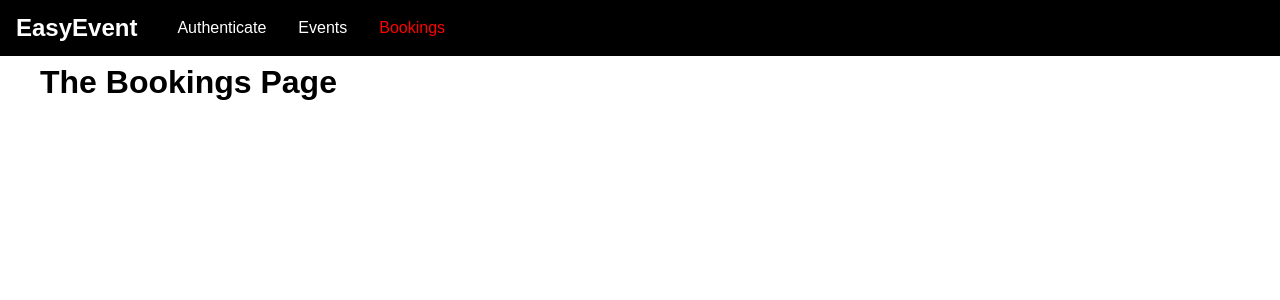
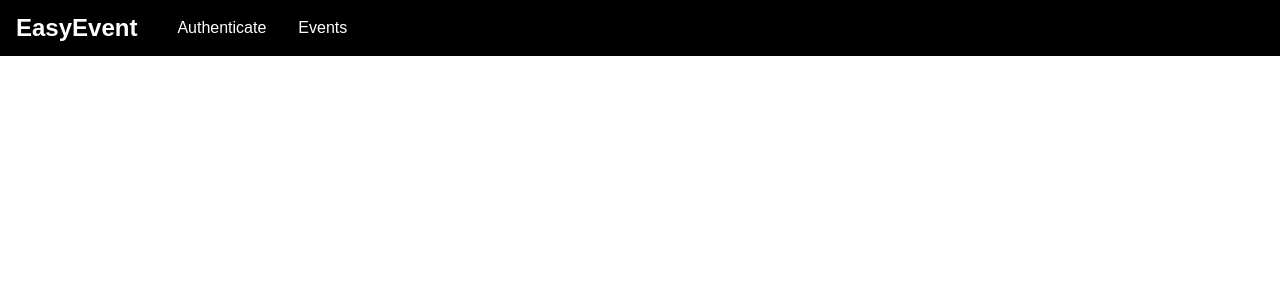
Before and after one commit to portugalcoin1/graphql-react-event-booking, a React (Create React App) app in the folder frontend/: page /bookings in a window 1280 px wide. Shown: the top 300 px of the page. Built offline with nearby package versions, Linux system fonts and the light colour scheme.

Commit message:
Permissions pages login

```diff
--- a/frontend/src/App.js
+++ b/frontend/src/App.js
@@ -5,23 +5,47 @@
 import BookingsPage from './pages/Bookings';
 import EventsPage from './pages/Events';
 import MainNavigation from './components/Navigation/MainNavigation';
+import AuthContext from './context/auth-context';
 
 import './App.css';
 
 class App extends Component {
+  state = {
+    token: null,
+    userId: null
+  }
+
+  login = (token, userId) => {
+    this.setState({ token: token, userId: userId });
+  };
+
+  logout = () => {
+    this.setState({ token: null, userId: null });
+  };
+
   render() {
     return (
       <BrowserRouter>
         <React.Fragment>
+          <AuthContext.Provider
+            value={{
+              token: this.state.token,
+              userId: this.state.userId,
+              login: this.login,
+              logout: this.logout
+            }}>
             <MainNavigation />
             <main className="main-content">
               <Switch>
-              <Redirect from="/" to="/auth" exact />
-              <Route path="/auth" component={AuthPage} />
+                {!this.state.token && <Redirect from="/" to="/auth" exact />}
+                {this.state.token && <Redirect from="/" to="/events" exact />}
+                {this.state.token && <Redirect from="/auth" to="/events" exact />}
+                {!this.state.token && <Route path="/auth" component={AuthPage} />}
                 <Route path="/events" component={EventsPage} />
-              <Route path="/bookings" component={BookingsPage} />
+                {this.state.token && <Route path="/bookings" component={BookingsPage} />}
               </Switch>
             </main>
+          </AuthContext.Provider>
         </React.Fragment>
       </BrowserRouter>
     );
--- a/frontend/src/components/Navigation/MainNavigation.js
+++ b/frontend/src/components/Navigation/MainNavigation.js
@@ -1,27 +1,34 @@
 import React from 'react';
 import { NavLink } from 'react-router-dom'; // pack para ancoras
 
+import AuthContext from '../../context/auth-context';
 import './MainNavigation.css';
 
 const mainNavigation = props => (
-    <header className="main-navigation">
+    <AuthContext.Consumer>
+        {(context) => {
+            return (<header className="main-navigation">
             <div className="main-navigation__logo">
                 <h1>EasyEvent</h1>
             </div>
             <nav className="main-navigation__items">
                 <ul>
+                    {!context.token && (
                         <li>
                             <NavLink to="/auth">Authenticate</NavLink>
                         </li>
+                    )}
                         <li>
                             <NavLink to="/events">Events</NavLink>
                         </li>
-                <li>
+                    {context.token && <li>
                         <NavLink to="/bookings">Bookings</NavLink>
-                </li>
+                    </li>}
                 </ul>
             </nav>
-    </header>
+        </header>)
+        }}
+    </AuthContext.Consumer>
 );
 
 export default mainNavigation;
--- /dev/null
+++ b/frontend/src/context/auth-context.js
@@ -0,0 +1,9 @@
+// storage react app - cental storage
+import React from 'react';
+
+export default React.createContext({
+    token: null,
+    userId: null,
+    login: (token, userId) => {},
+    logout: () => {},
+});
--- a/frontend/src/pages/Auth.js
+++ b/frontend/src/pages/Auth.js
@@ -2,11 +2,14 @@
 
 // Importar o css da pagina auth.js
 import './Auth.css';
+import AuthContext from '../context/auth-context';
 
 class AuthPage extends Component {
   state = {
     isLogin: true
   }
+
+  static contextType = AuthContext;
 
   // Construtor para comunicar com o backend
   // Devemos ter outro terminal aberto com o backend a correr
@@ -70,7 +73,12 @@
       }
       return res.json();
     }).then(resData => {
-      console.log(resData);
+      if (resData.data.login.token) {
+        this.context.login(
+          resData.data.login.token,
+          resData.data.login.userId
+        );
+      }
     }).catch(err => {
       console.log(err);
     });
```
Lines whose indentation alone changed are shown as unchanged.
